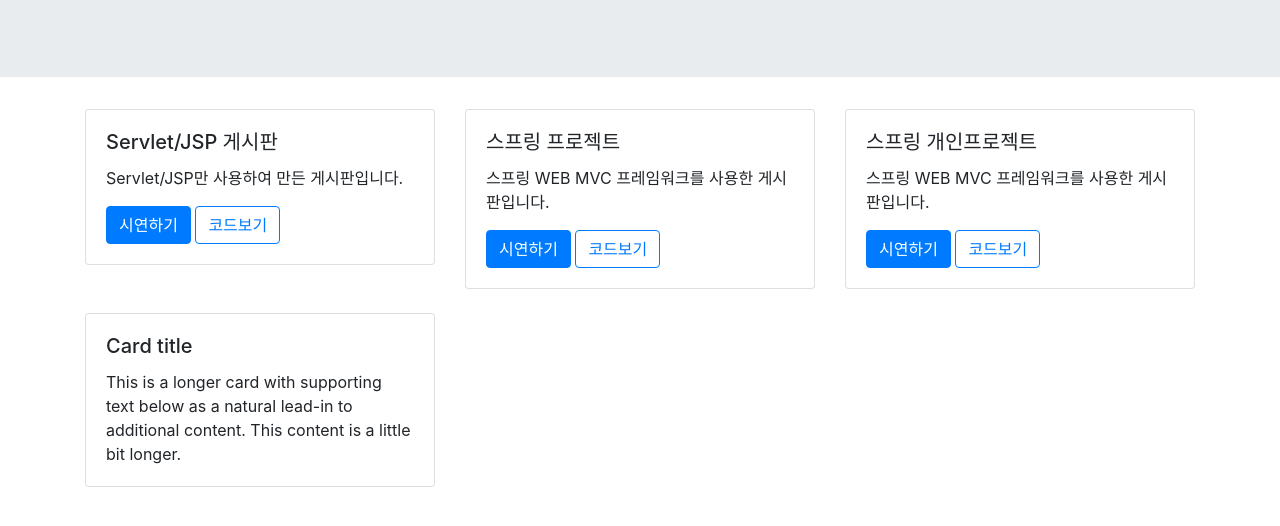
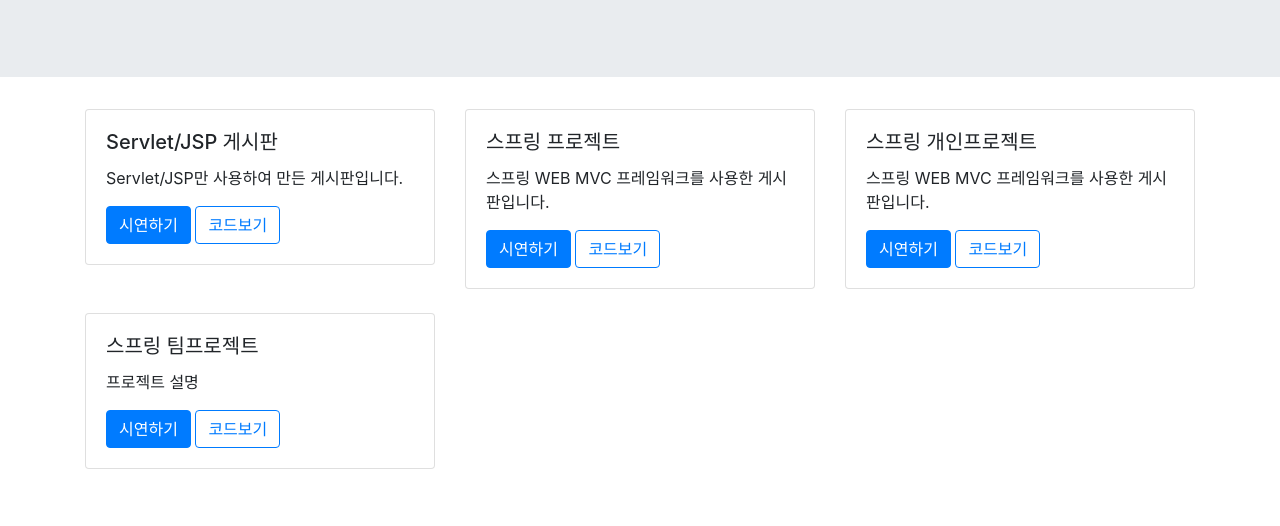
Before and after one commit to cchm0024/cchm0024.github.io, a plain HTML site: page index.html in a window 1280 px wide. Shown: the part 172-698 px from the top of the page. Drawn offline with nearby package versions, Linux system fonts and the light colour scheme.

Commit message:
Update index.html

```diff
--- a/index.html
+++ b/index.html
@@ -44,8 +44,8 @@
                 <div class="card-body">
                   <h5 class="card-title">스프링 프로젝트</h5>
                   <p class="card-text">스프링 WEB MVC 프레임워크를 사용한 게시판입니다.</p>
-                  <a class="btn btn-primary" href="#">시연하기</a>
-                  <a class="btn btn-outline-primary" href="#">코드보기</a>
+                  <a class="btn btn-primary" href="http://54.180.160.140/spr/board/list">시연하기</a>
+                  <a class="btn btn-outline-primary" href="https://github.com/cchm0024/jsp-wap">코드보기</a>
                 </div>
               </div>
             </div>
@@ -55,8 +55,8 @@
                 <div class="card-body">
                   <h5 class="card-title">스프링 개인프로젝트</h5>
                   <p class="card-text">스프링 WEB MVC 프레임워크를 사용한 게시판입니다.</p>
-                  <a class="btn btn-primary" href="http://54.180.160.140/spr/board/list">시연하기</a>
-                  <a class="btn btn-outline-primary" href="https://github.com/cchm0024/jsp-wap">코드보기</a>
+                  <a class="btn btn-primary"#">시연하기</a>
+                  <a class="btn btn-outline-primary"#">코드보기</a>
                 </div>
               </div>
             </div>
@@ -64,8 +64,10 @@
               <div class="card">
              <!--  <img src="..." class="card-img-top" alt="..."> -->
                 <div class="card-body">
-                  <h5 class="card-title">Card title</h5>
-                  <p class="card-text">This is a longer card with supporting text below as a natural lead-in to additional content. This content is a little bit longer.</p>
+                  <h5 class="card-title">스프링 팀프로젝트</h5>
+                  <p class="card-text">프로젝트 설명</p>
+                  <a class="btn btn-primary" href="#">시연하기</a>
+                  <a class="btn btn-outline-primary" href="#">코드보기</a>
                 </div>
               </div>
             </div>
```
